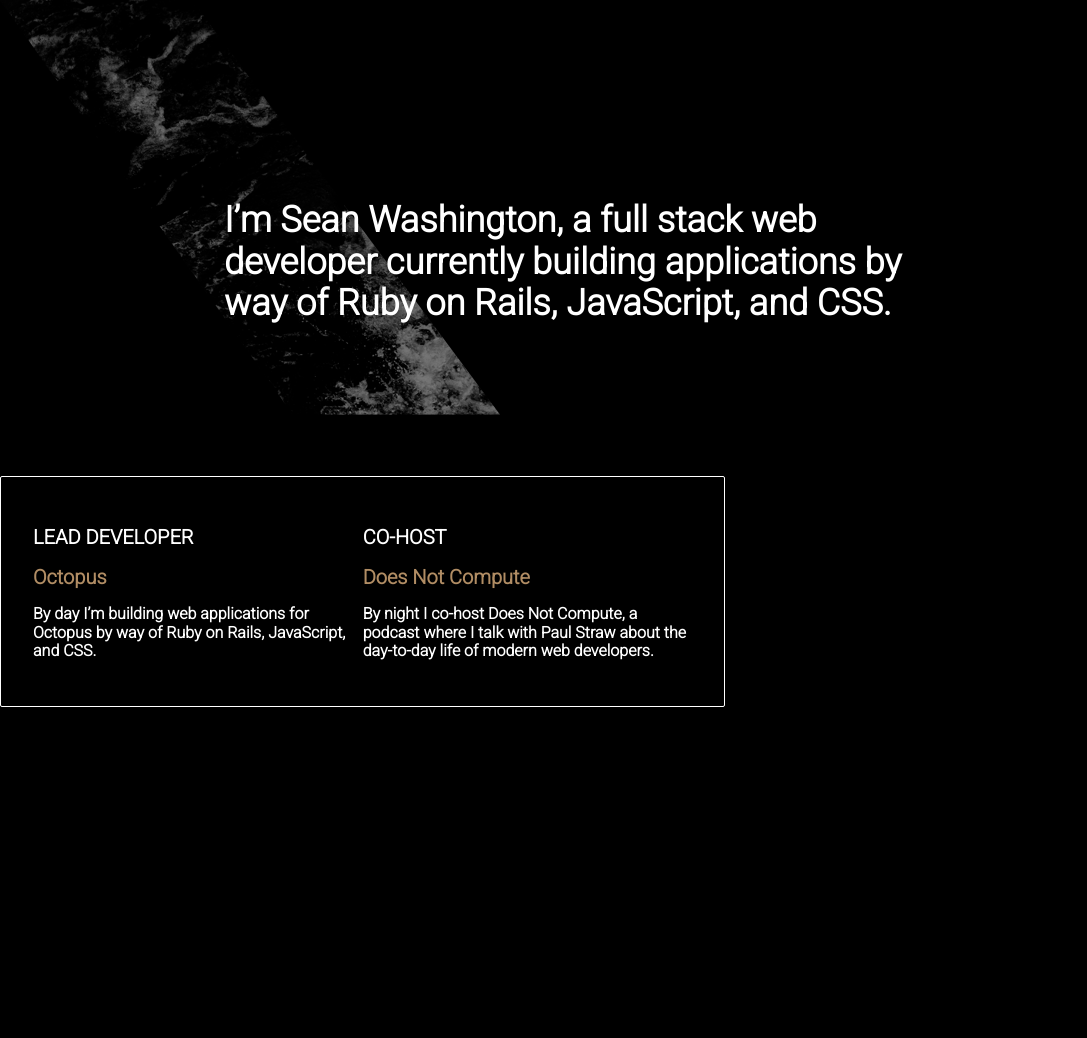
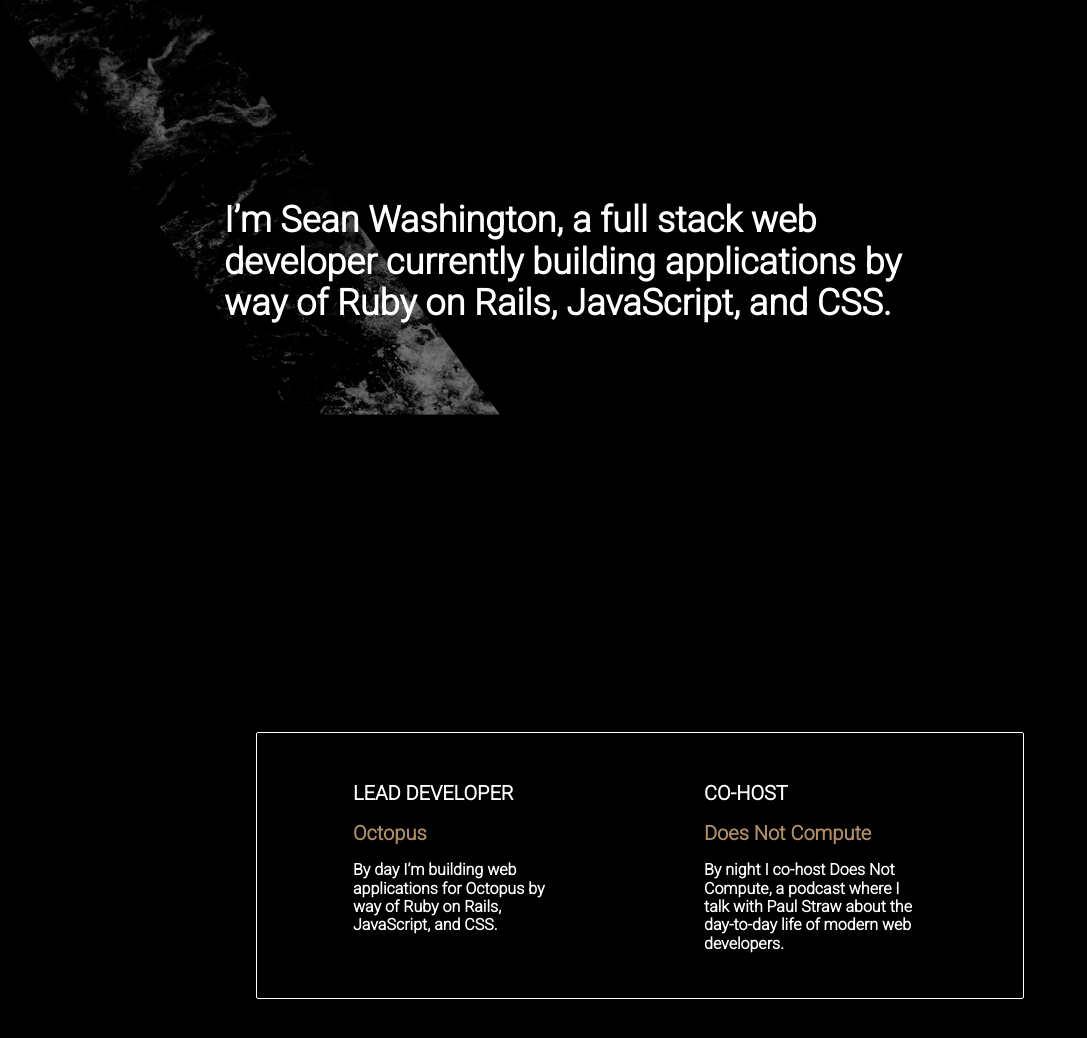
Before and after one commit to ShaRay/sean-portfolio, a plain HTML site: page index.html in a window 1280 px wide. Shown: the whole page, without its empty margins (0-1087 px from the left). Drawn offline with nearby package versions, Linux system fonts and the light colour scheme.

Commit message:
added border box and moved it to the right

```diff
--- a/index.html
+++ b/index.html
@@ -15,9 +15,9 @@
           </section>
         </main>
       </header>
-          <section class="cf bg-black vh-100 w-100">
-            <div class="dtc w-100 ba b--white br1 pa4 center">
-              <div class="fl w-50 bg-black db white mw7 dtc ph4-1">
+          <section class="cf bg-black vh-100 w-100 pa7">
+            <div class="dtc w-100 ba b--white br1 pa4">
+              <div class="fl w-50 bg-black db white mw7 dtc ph5">
                 <h2 class="f4 ttu">Lead Developer</h2>
                 <h2 class="f4 c-teak">Octopus</h2>
                 <h2 class="f5 mw7 tl">By day I’m building web applications for Octopus by way of Ruby on Rails, JavaScript, and CSS.</h2>
@@ -25,7 +25,7 @@
               <div class="">
 
               </div>
-              <div class="fl w-50 bg-black white db dtc ph4-1">
+              <div class="fl w-50 bg-black white db dtc ph5">
                 <h2 class="f4 ttu">Co-Host</h2>
                 <h2 class="f4 c-teak">Does Not Compute</h2>
                 <h2 class="f5 mw6 tl">By night I co-host Does Not Compute, a podcast where I talk with Paul Straw about the day-to-day life of modern web developers.</h2>
```
